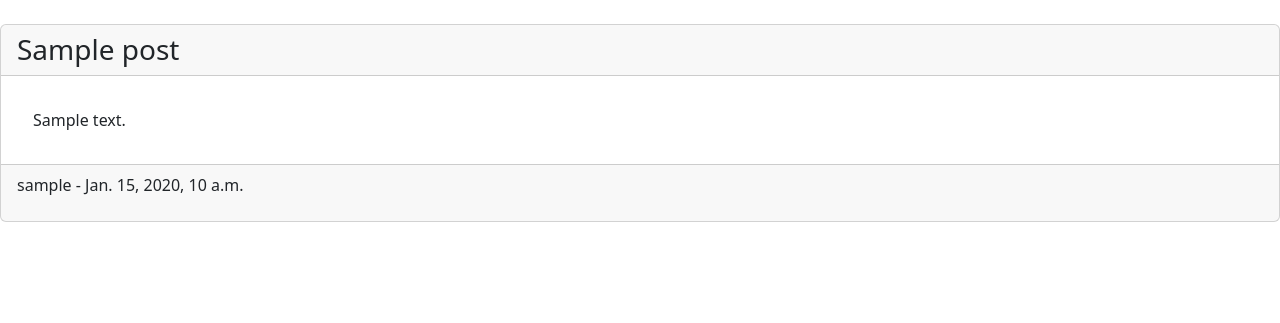
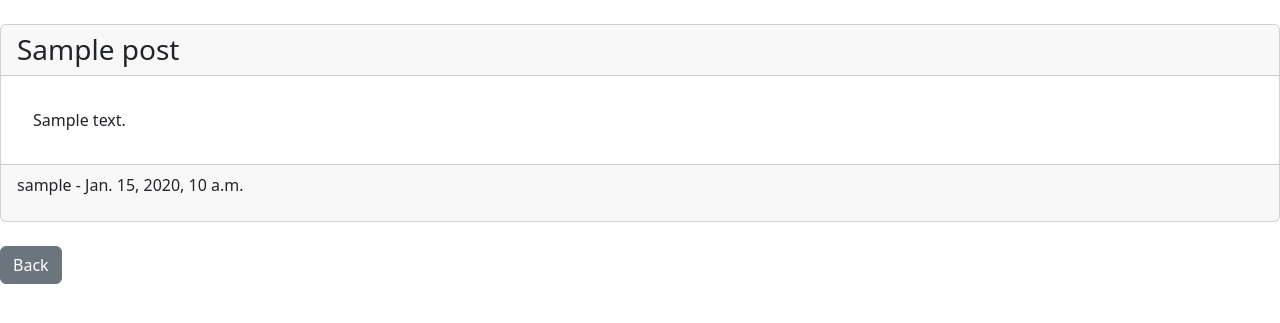
Before and after one commit to BtJ-gogo/django-project, a Django app: page /1/ in a window 1280 px wide. Shown: the part 56-379 px from the top of the page. Run offline with Django 5.2, Linux system fonts and the light colour scheme; tables that the repository leaves empty hold one stand-in row (values such as "Sample post").

Commit message:
feat: add button

```diff
--- a/templates/blog_detail.html
+++ b/templates/blog_detail.html
@@ -14,4 +14,6 @@
     </div>
     <div class="card-footer"><p>{{ post.author }} - {{ post.created_at}}</p></div>
 </div>
+<br />
+<a href="{% url 'home' %}" class="btn btn-secondary">Back</a>
 {% endblock %}
```
